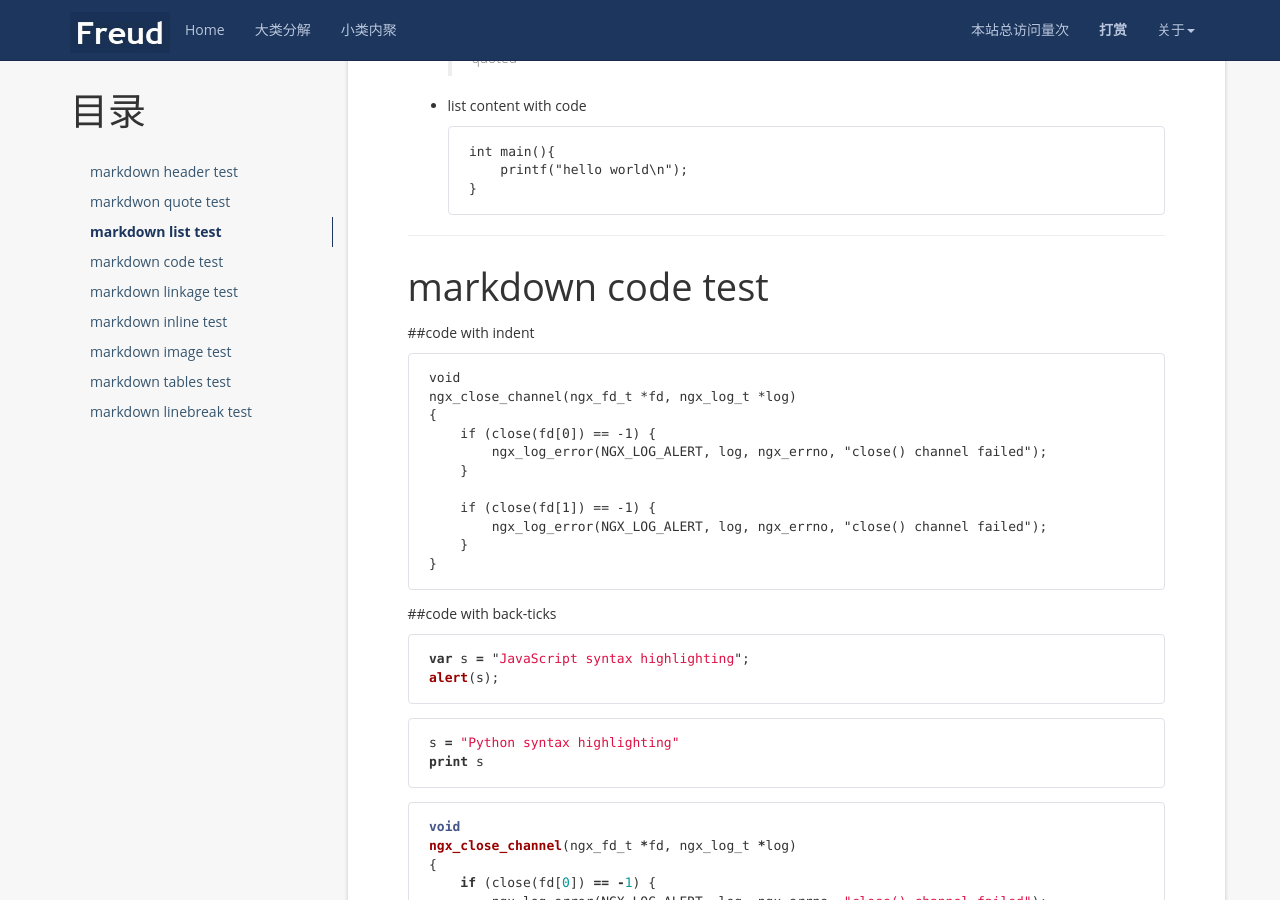
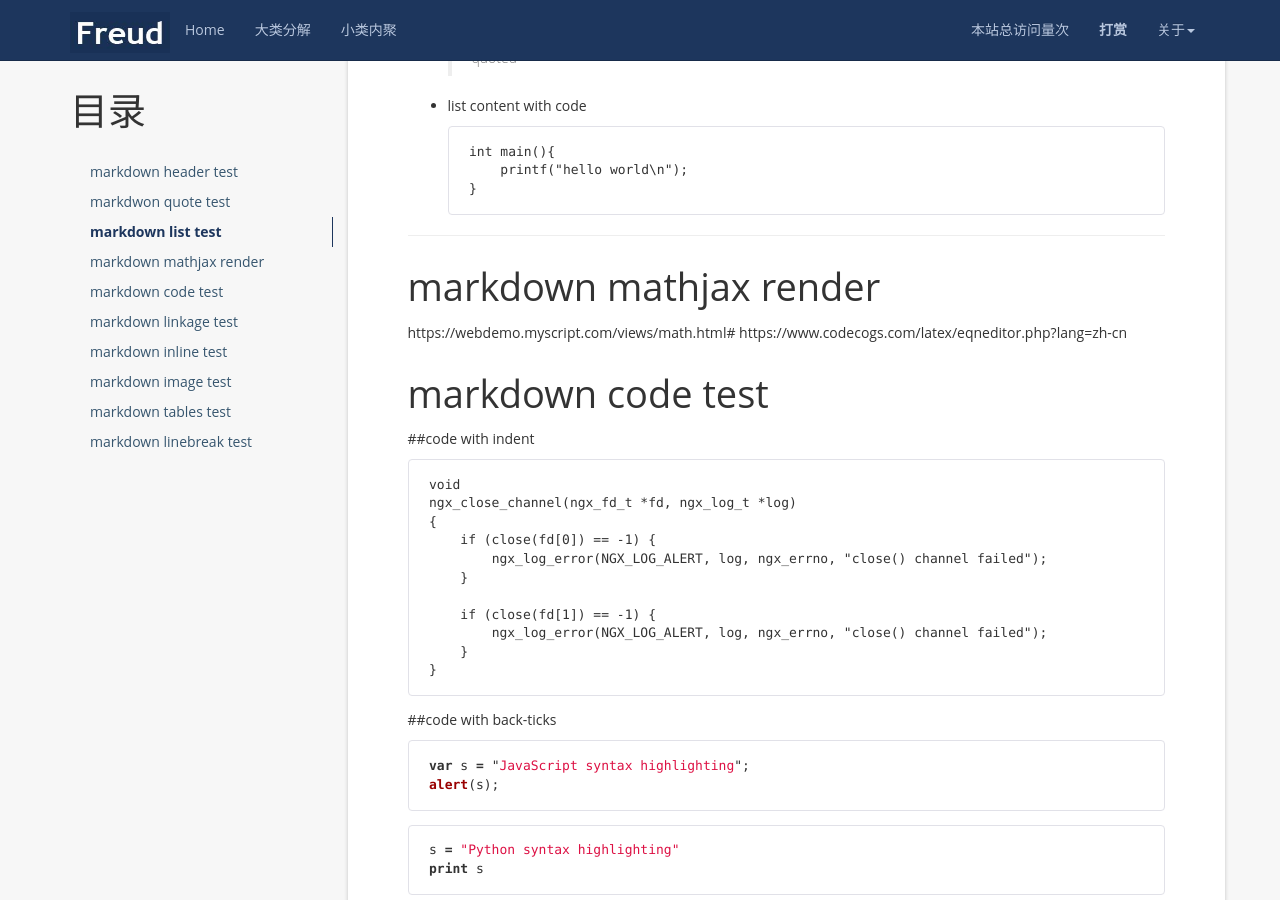
Before and after one commit to seansun32/my_blog, a Jekyll site: the page built from _posts/2017-06-28-my-first-blog.md, in a window 1280 px wide and 900 px high, scrolled down 1312 px. Built offline with Jekyll 4.4.1, drawn with Linux system fonts in a browser that asks for light colours; nearby versions of some CDN libraries; formulas are drawn with MathJax 3; comment, search, counter and statistics services are not loaded.

Commit message:
Add MathJax web info

```diff
--- a/_posts/2017-06-28-my-first-blog.md
+++ b/_posts/2017-06-28-my-first-blog.md
@@ -76,6 +76,12 @@ markdown list test
         }
 
 ---
+
+markdown mathjax render
+===
+https://webdemo.myscript.com/views/math.html#
+https://www.codecogs.com/latex/eqneditor.php?lang=zh-cn
+
 
 markdown code test
 ===================
```
